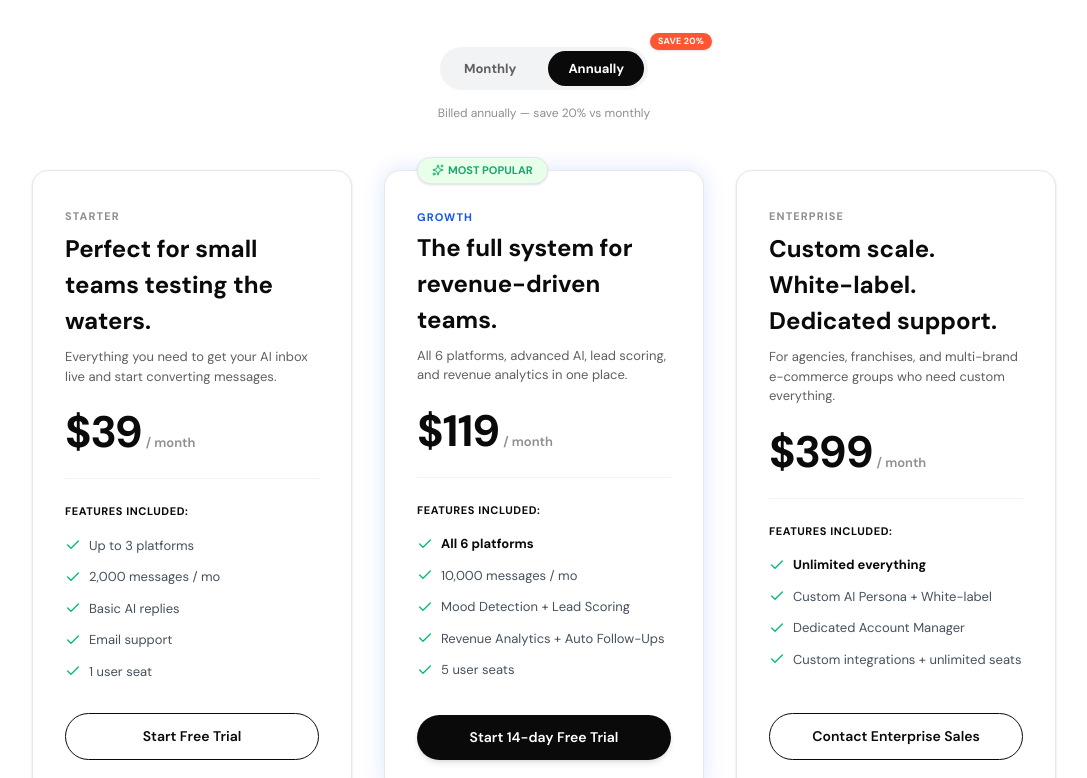
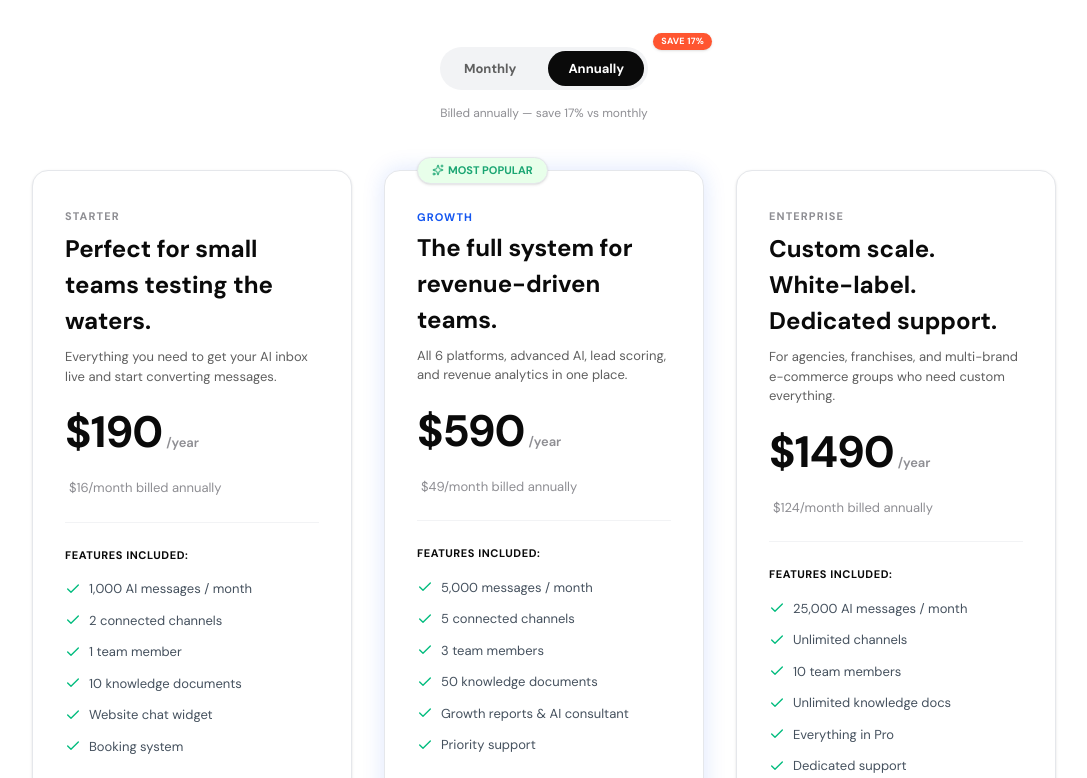
Before and after one commit to vishalTT45/lashvae_ai, a Next.js app: page /pricing in a window 1280 px wide. Shown: the part 442-1220 px from the top of the page, without its empty margins (96-1183 px from the left). Built offline with nearby package versions, Linux system fonts and the light colour scheme.

Commit message:
fix:pricing

```diff
--- a/app/pricing/page.tsx
+++ b/app/pricing/page.tsx
@@ -73,9 +73,9 @@ export default function PricingPage() {
   );
   const [expandedId, setExpandedId] = useState<number | null>(null);
 
-  const starterPrice = billingCycle === 'annually' ? 39 : 49;
-  const growthPrice = billingCycle === 'annually' ? 119 : 149;
-  const enterprisePrice = 399;
+  const starterPrice = billingCycle === 'annually' ? 190 : 19;
+  const growthPrice = billingCycle === 'annually' ? 590 : 59;
+  const enterprisePrice = billingCycle === 'annually' ? 1490 : 149;
 
   const toggleFAQ = (id: number) => {
     setExpandedId(expandedId === id ? null : id);
@@ -137,13 +137,13 @@ export default function PricingPage() {
 
             {/* Coral Badge Save 20% */}
             <span className='absolute -top-3.5 -right-16 bg-[#ff5530] text-white text-[9px] font-bold uppercase px-2 py-0.5 rounded-full tracking-wide shadow-sm'>
-              Save 20%
+              Save 17%
             </span>
           </div>
 
           <p className='text-[12px] text-[#8e8e93] mt-3.5'>
             {billingCycle === 'annually'
-              ? 'Billed annually — save 20% vs monthly'
+              ? 'Billed annually — save 17% vs monthly'
               : 'Billed monthly — cancel anytime'}
           </p>
         </div>
@@ -173,9 +173,14 @@ export default function PricingPage() {
                     ${starterPrice}
                   </span>
                   <span className='text-[13px] text-[#8e8e93] font-semibold ml-1'>
-                    / month
+                  /{billingCycle==='annually'? "year":'month' }
                   </span>
                 </div>
+                  {billingCycle==="annually" &&  <div className='mt-6 flex items-baseline'>
+                  <span className='text-[13px] text-[#8e8e93] ml-1'>
+                  $16/month billed annually
+                  </span>
+                </div> }
 
                 <div className='border-t border-[#f2f3f5] pt-6 mt-6 space-y-4'>
                   <span className='text-[11px] font-bold uppercase text-[#0a0a0a] tracking-wider block'>
@@ -184,24 +189,30 @@ export default function PricingPage() {
                   <ul className='space-y-3 text-[13px] text-[#45515e]'>
                     <li className='flex items-center gap-2'>
                       <Check className='h-4 w-4 text-emerald-500 shrink-0' />
-                      <span>Up to 3 platforms</span>
+                      <span>1,000 AI messages / month</span>
                     </li>
                     <li className='flex items-center gap-2'>
                       <Check className='h-4 w-4 text-emerald-500 shrink-0' />
-                      <span>2,000 messages / mo</span>
+                      <span>2 connected channels</span>
                     </li>
                     <li className='flex items-center gap-2'>
                       <Check className='h-4 w-4 text-emerald-500 shrink-0' />
-                      <span>Basic AI replies</span>
+                      <span>1 team member</span>
                     </li>
                     <li className='flex items-center gap-2'>
                       <Check className='h-4 w-4 text-emerald-500 shrink-0' />
-                      <span>Email support</span>
+                      <span>10 knowledge documents</span>
                     </li>
                     <li className='flex items-center gap-2'>
                       <Check className='h-4 w-4 text-emerald-500 shrink-0' />
-                      <span>1 user seat</span>
+                      <span>Website chat widget</span>
                     </li>
+                    <li className='flex items-center gap-2'>
+                      <Check className='h-4 w-4 text-emerald-500 shrink-0' />
+                      <span>Booking system</span>
+                    </li>
+
+
                   </ul>
                 </div>
               </div>
@@ -239,36 +250,44 @@ export default function PricingPage() {
                     ${growthPrice}
                   </span>
                   <span className='text-[13px] text-[#8e8e93] font-semibold ml-1'>
-                    / month
+                    /{billingCycle==='annually'? "year":'month' }
                   </span>
                 </div>
+                  {billingCycle==="annually" &&  <div className='mt-6 flex items-baseline'>
+                  <span className='text-[13px] text-[#8e8e93] ml-1'>
+                  $49/month billed annually
+                  </span>
+                </div> }
 
                 <div className='border-t border-[#f2f3f5] pt-6 mt-6 space-y-4'>
                   <span className='text-[11px] font-bold uppercase text-[#0a0a0a] tracking-wider block'>
                     Features included:
                   </span>
                   <ul className='space-y-3 text-[13px] text-[#45515e]'>
+
                     <li className='flex items-center gap-2'>
                       <Check className='h-4 w-4 text-emerald-500 shrink-0' />
-                      <span className='font-bold text-[#0a0a0a]'>
-                        All 6 platforms
-                      </span>
+                      <span>5,000 messages / month</span>
                     </li>
                     <li className='flex items-center gap-2'>
                       <Check className='h-4 w-4 text-emerald-500 shrink-0' />
-                      <span>10,000 messages / mo</span>
+                      <span>5 connected channels</span>
                     </li>
                     <li className='flex items-center gap-2'>
                       <Check className='h-4 w-4 text-emerald-500 shrink-0' />
-                      <span>Mood Detection + Lead Scoring</span>
+                      <span>3 team members</span>
                     </li>
                     <li className='flex items-center gap-2'>
                       <Check className='h-4 w-4 text-emerald-500 shrink-0' />
-                      <span>Revenue Analytics + Auto Follow-Ups</span>
+                      <span>50 knowledge documents</span>
                     </li>
                     <li className='flex items-center gap-2'>
                       <Check className='h-4 w-4 text-emerald-500 shrink-0' />
-                      <span>5 user seats</span>
+                      <span>Growth reports & AI consultant</span>
+                    </li>
+                    <li className='flex items-center gap-2'>
+                      <Check className='h-4 w-4 text-emerald-500 shrink-0' />
+                      <span>Priority support</span>
                     </li>
                   </ul>
                 </div>
@@ -302,9 +321,15 @@ export default function PricingPage() {
                     ${enterprisePrice}
                   </span>
                   <span className='text-[13px] text-[#8e8e93] font-semibold ml-1'>
-                    / month
+                   /{billingCycle==='annually'? "year":'month' }
                   </span>
                 </div>
+
+                  {billingCycle==="annually" &&  <div className='mt-6 flex items-baseline'>
+                  <span className='text-[13px] text-[#8e8e93] ml-1'>
+                  $124/month billed annually
+                  </span>
+                </div> }
 
                 <div className='border-t border-[#f2f3f5] pt-6 mt-6 space-y-4'>
                   <span className='text-[11px] font-bold uppercase text-[#0a0a0a] tracking-wider block'>
@@ -313,21 +338,29 @@ export default function PricingPage() {
                   <ul className='space-y-3 text-[13px] text-[#45515e]'>
                     <li className='flex items-center gap-2'>
                       <Check className='h-4 w-4 text-emerald-500 shrink-0' />
-                      <span className='font-bold text-[#0a0a0a]'>
-                        Unlimited everything
+                      <span>
+                     25,000 AI messages / month
                       </span>
                     </li>
                     <li className='flex items-center gap-2'>
                       <Check className='h-4 w-4 text-emerald-500 shrink-0' />
-                      <span>Custom AI Persona + White-label</span>
+                      <span>Unlimited channels</span>
                     </li>
                     <li className='flex items-center gap-2'>
                       <Check className='h-4 w-4 text-emerald-500 shrink-0' />
-                      <span>Dedicated Account Manager</span>
+                      <span>10 team members</span>
                     </li>
                     <li className='flex items-center gap-2'>
                       <Check className='h-4 w-4 text-emerald-500 shrink-0' />
-                      <span>Custom integrations + unlimited seats</span>
+                      <span>Unlimited knowledge docs</span>
+                    </li>
+                    <li className='flex items-center gap-2'>
+                      <Check className='h-4 w-4 text-emerald-500 shrink-0' />
+                      <span>Everything in Pro</span>
+                    </li>
+                    <li className='flex items-center gap-2'>
+                      <Check className='h-4 w-4 text-emerald-500 shrink-0' />
+                      <span>Dedicated support</span>
                     </li>
                   </ul>
                 </div>
```
